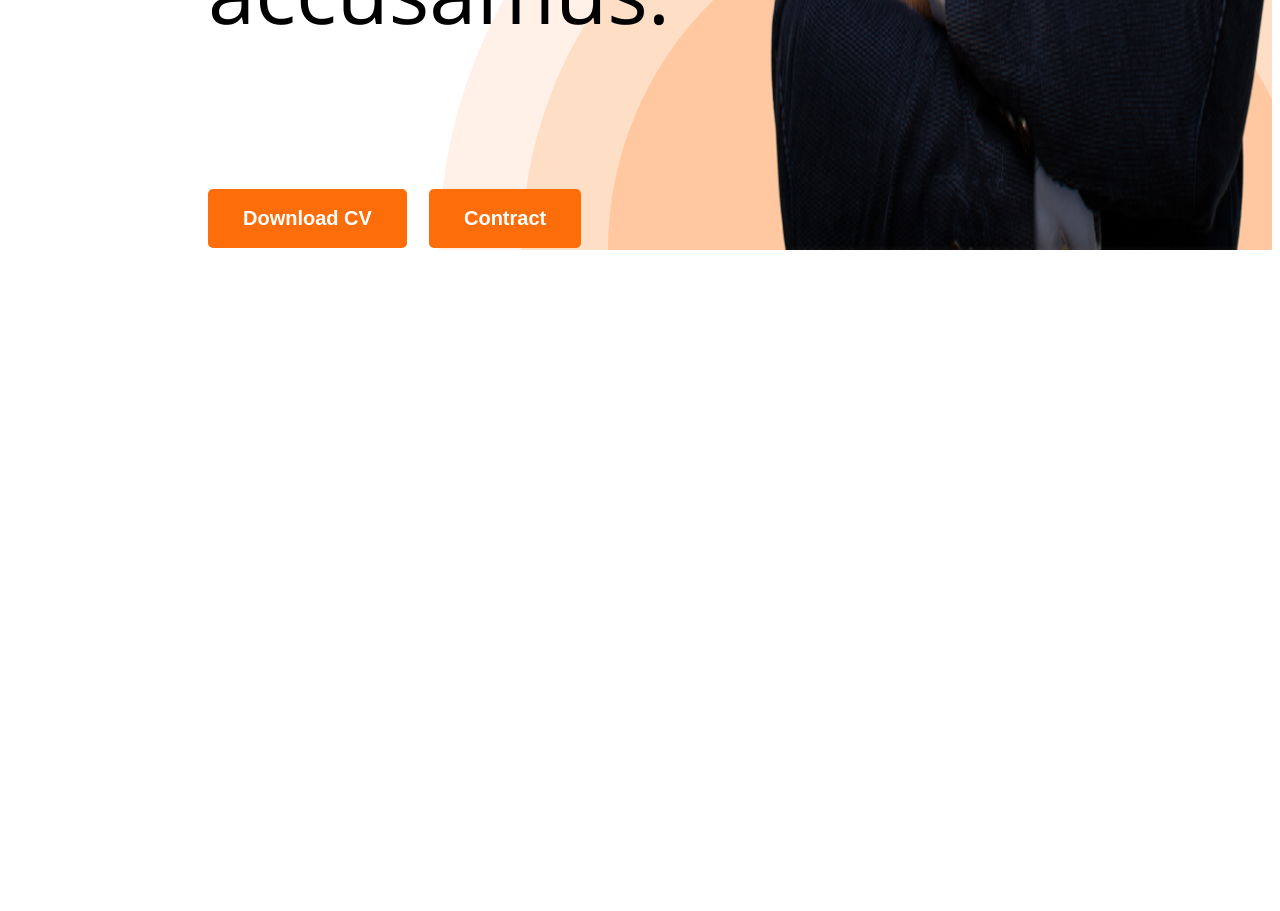
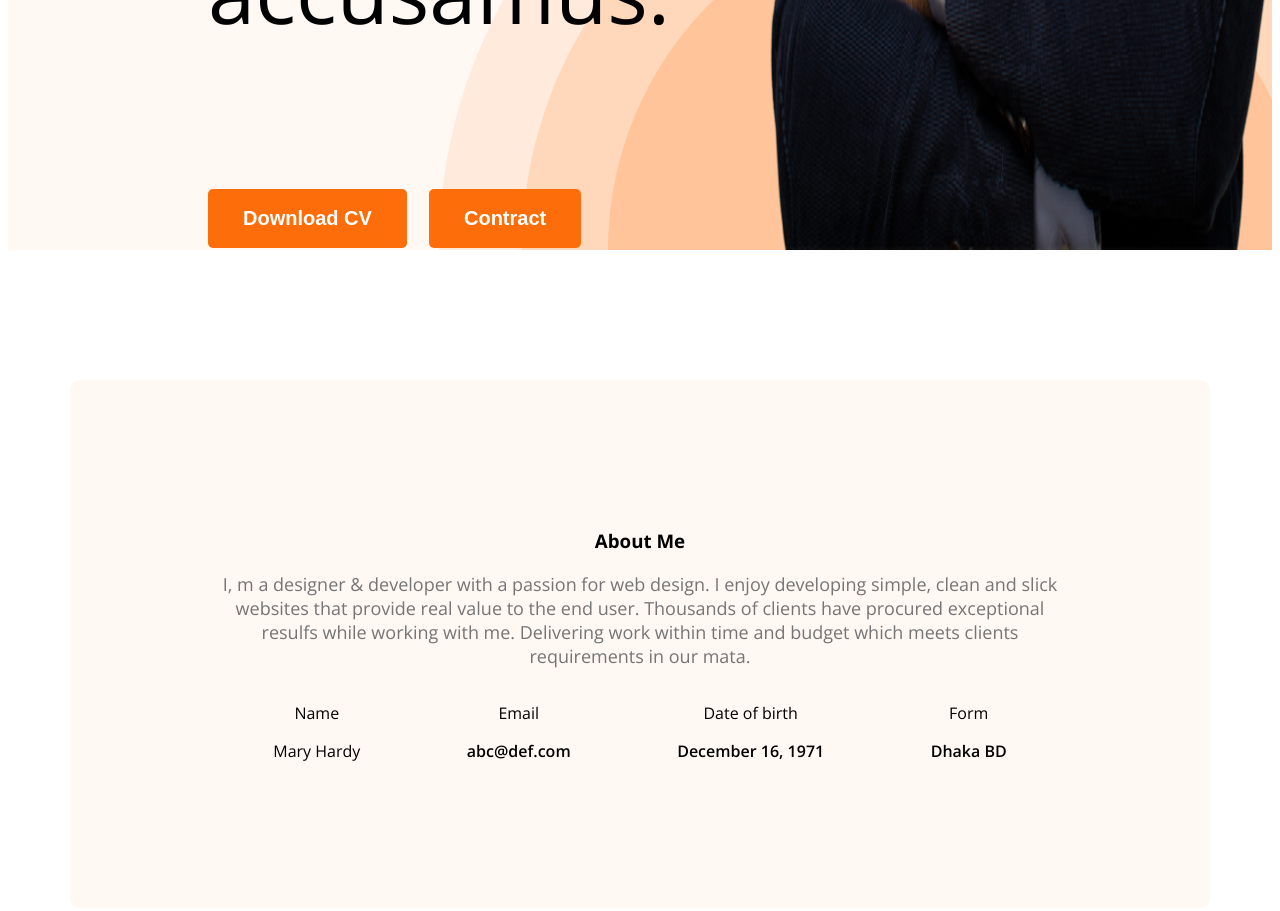
Before and after one commit to Silton07/web-dev-portfolio, a plain HTML site: page index.html in a window 1280 px wide. Shown: the part 1943-2854 px from the top of the page. Before the commit the page ends 2201 px from the top, so only its background shows below. Drawn offline with nearby package versions, Linux system fonts and the light colour scheme.

Commit message:
added all tags

```diff
--- a/index.html
+++ b/index.html
@@ -10,7 +10,7 @@
     <link rel="stylesheet" href="style/index.css">
 </head>
 <body class="open-sans-normal">
-    <header class="header">
+    <header class="header secondary-bg">
      <nav>
         <h3 class="nav-title">Mas<span class="text-primary">r</span>y</h3>
         <ul>
@@ -31,7 +31,28 @@
      </div>
     </header>
     <main>
-
+       <section class="about secondary-bg">
+        <h3 class="section title">About Me</h3>
+        <p class="section-descreption">I, m a designer & developer with a passion for web design. I enjoy developing simple, clean and slick websites that provide real value to the end user. Thousands of clients have procured exceptional resulfs while working with me. Delivering work within time and budget which meets clients requirements in our mata.</p>
+        <div class="about-items">
+            <div class="about-item">
+                <p class="item-title">Name</p>
+                <p class="item-description">Mary Hardy</p>
+            </div>
+            <div class="about-item">
+        <p class="item-title">Email</p>
+        <p class="item-descrition">abc@def.com</p>
+            </div>
+            <div class="about-item">
+        <p class="item-title"> Date of birth</p>
+        <p class="item-descrition">December 16, 1971</p>
+            </div>
+            <div class="about-item">
+        <p class="item-title">Form</p>
+        <p class="item-descrition">Dhaka BD</p>
+            </div>
+        </div>
+       </section>
     </main>
     <footer>
 
--- a/style/index.css
+++ b/style/index.css
@@ -5,6 +5,9 @@
   font-style: normal;
   font-variation-settings:
     "wdth" 100;
+}
+.secondary-bg{
+    background-color: #FFF8F3 ;
 }
 /* shared style */
 .text-primary{
@@ -22,6 +25,15 @@
     padding: 18px 35px;
     border-radius: 5px;
 
+}
+.section-title{
+    font-size: 35px;
+    font-weight: bold;
+    color: #181818;
+}
+.section-descreption{
+font-size: 18px;
+color: #757575;
 }
 .header{
     background-image: url('../images/developer.png'), url('../images/header_bg.png');
@@ -72,3 +84,20 @@ nav li a{
 .banner-profile-picture{
     width: 580px;
 }
+main{
+    max-width: 1140px;
+    margin: 0 auto;
+}
+.about{
+    border-radius: 10px;
+    padding: 130px 150px;
+    text-align: center;
+    margin-top: 130px;
+}
+.about-items{
+    display: flex;
+    justify-content: space-around;
+}
+.item-descrition{
+    font-weight: 600;
+}
```
